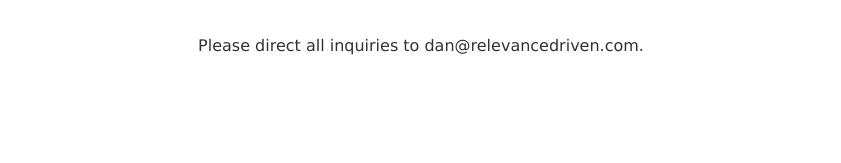
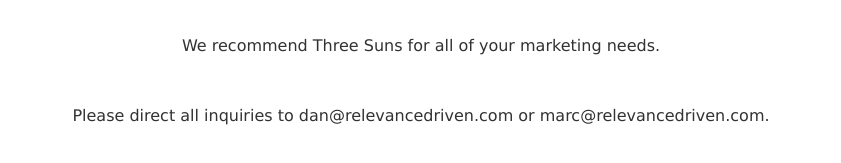
Before and after one commit to RelevanceDriven/relevancedriven.github.io, a plain HTML site: page index.html in a window 1280 px wide. Shown: the part 411-574 px from the top of the page, without its empty margins (219-1060 px from the left). Drawn offline with Linux system fonts and the light colour scheme.

Commit message:
Added Marc's email address and 3 Suns link

```diff
--- a/index.html
+++ b/index.html
@@ -10,7 +10,9 @@
 <img src="LOGO-01-cropped.png" alt="Relevence Driven Marketing" style="width:600px;height:210px;">
 <br>
 <br>
-<p>Please direct all inquiries to dan@relevancedriven.com.</p>
+<p>We recommend Three Suns for all of your marketing needs.<p>
+<br>
+<p>Please direct all inquiries to dan@relevancedriven.com or marc@relevancedriven.com.</p>
 </font></center>
 </body>
 </html>
```
